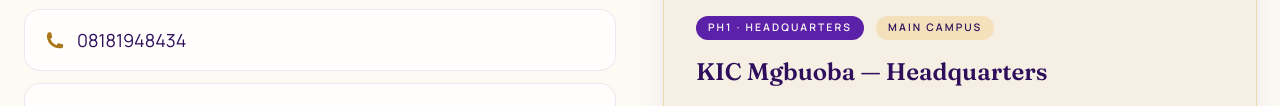
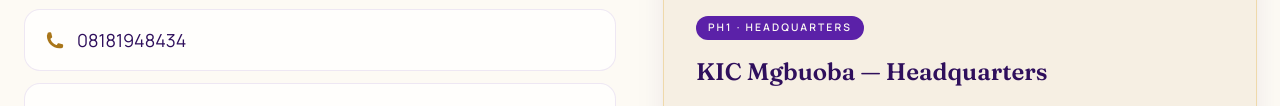
Before and after one commit to Asekhame-Joel/kic, a plain HTML site: page contact.html in a window 1280 px wide. Shown: the part 988-1094 px from the top of the page. Drawn offline with Linux system fonts and the light colour scheme.

Commit message:
Remove "Main Campus" label from contact page for clarity and conciseness

```diff
--- a/contact.html
+++ b/contact.html
@@ -101,7 +101,6 @@
         <div class="p-8">
           <div class="flex flex-wrap items-center gap-3">
             <span class="rounded-full bg-royal px-3 py-1 text-[0.65rem] font-semibold uppercase tracking-[0.2em] text-cream">PH1 &middot; Headquarters</span>
-            <span class="rounded-full bg-gold/25 px-3 py-1 text-[0.65rem] font-semibold uppercase tracking-[0.2em] text-royal-deep">Main Campus</span>
           </div>
           <h3 class="mt-4 font-display text-2xl font-semibold text-royal-deep">KIC Mgbuoba &mdash; Headquarters</h3>
           <p class="mt-3 text-ink-soft">Fomida Event Centre, No. 15, Odara Nwere Street, Mgbuoba, Port-Harcourt, Nigeria.</p>
```
